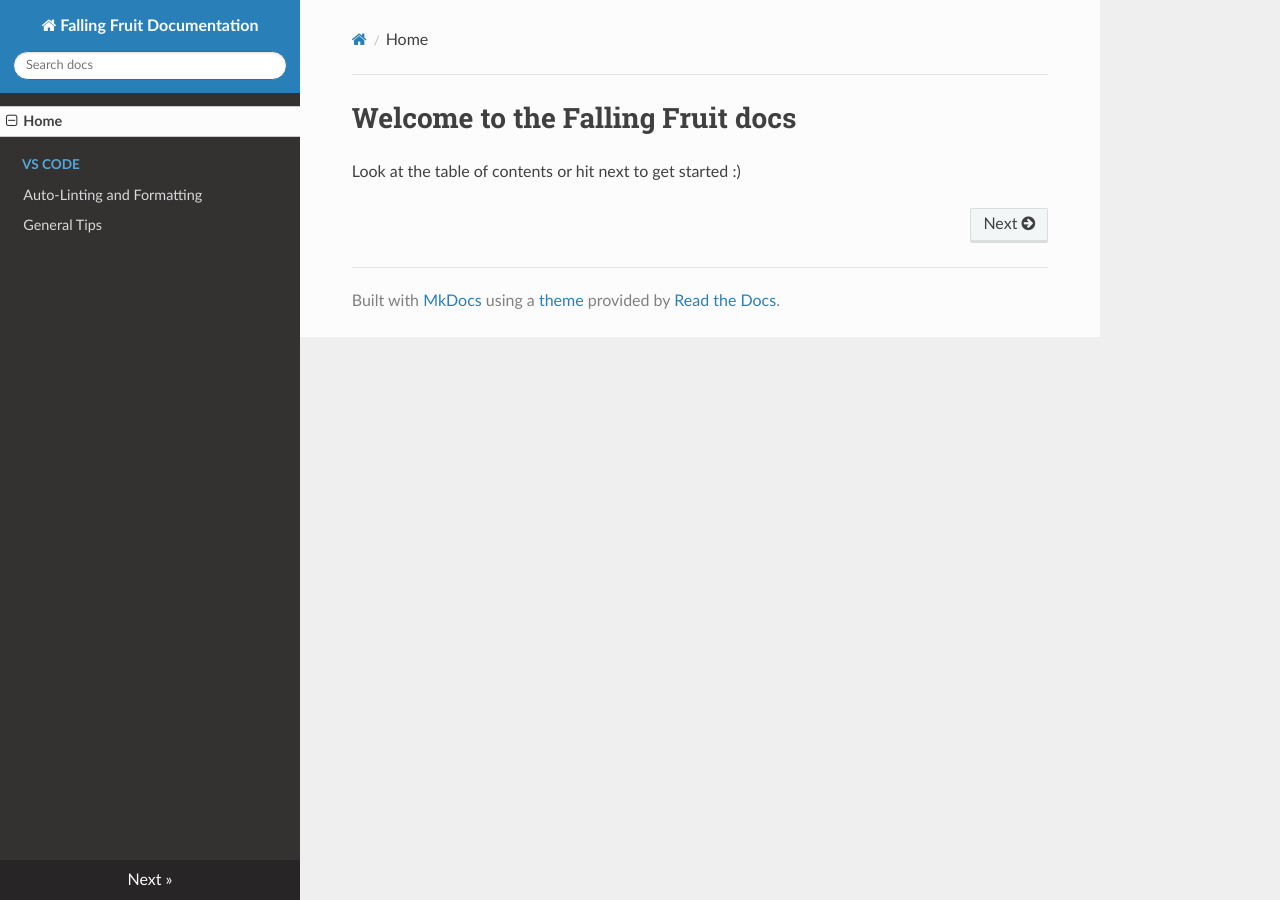
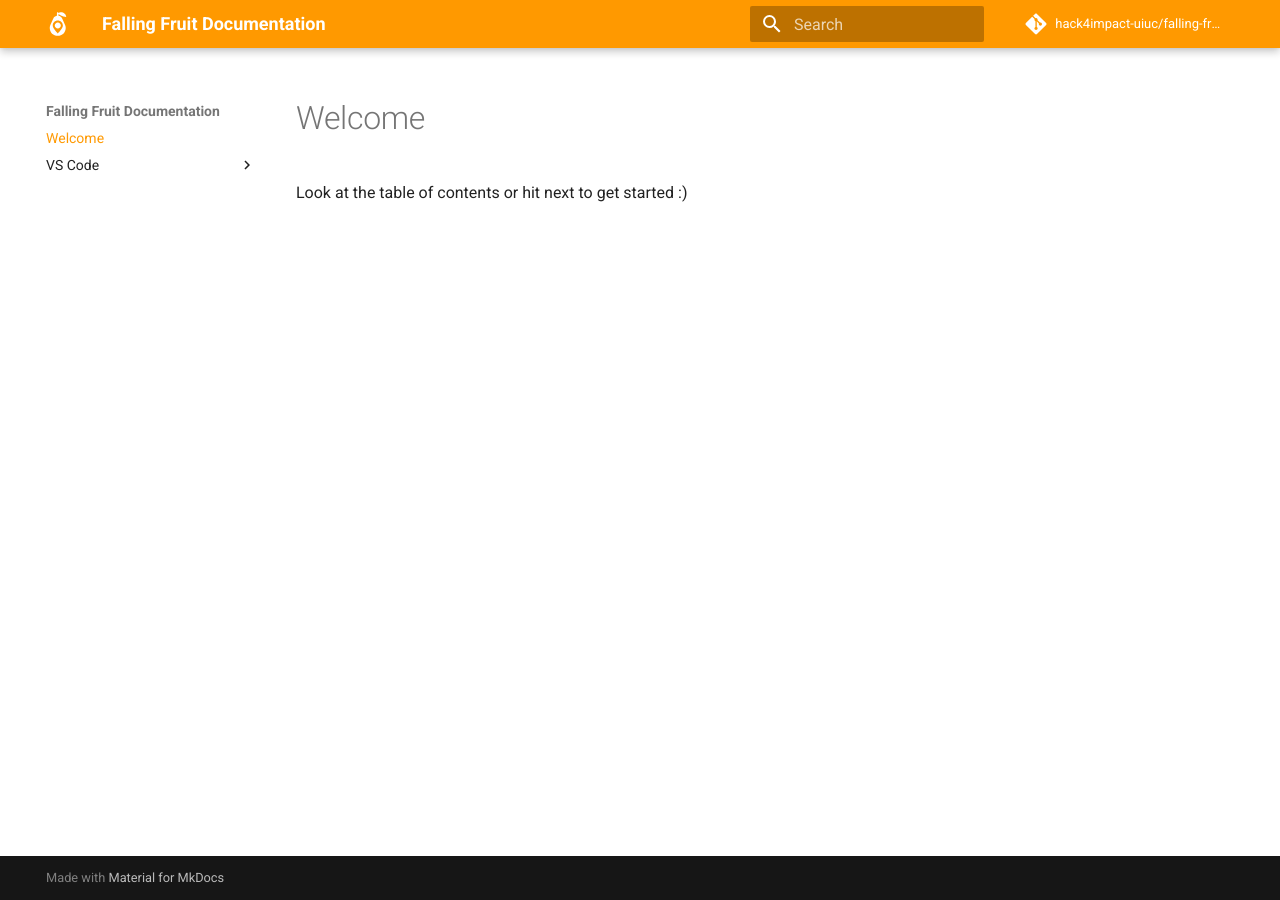
Before and after one commit to falling-fruit/falling-fruit-web, an MkDocs documentation site: the page built from docs/data/index.md, in a window 1280 px wide. Built offline with MkDocs 1.6.1 and Material for MkDocs 9.7.7, drawn with Linux system fonts in a browser that asks for light colours; nearby versions of some CDN libraries; comment, search, counter and statistics services are not loaded.

Commit message:
📚 Improve Docs (#172)
* add and migrate github wiki docs

* add spread docs to root of repo

* add custom nested dir: data

* add delete old spread

* add build steps to docs

* add material for mkdocs

* add theme docs

* add versioning, favicon, noindex

* add search

* add blue as accent

* add rename path

* add rename paths 2

* add awesome-pages

* add awesome-pages

```diff
--- /dev/null
+++ b/docs/data/_styles/index.css
@@ -0,0 +1,25 @@
+:root {
+  /* palette */
+  --orange: #ff9900;
+  --orange-light: #ffc266;
+  --orange-dark: #e68a00;
+
+  --blue: #4183c4;
+  --blue-transparent: #4183c46e;
+
+  /* overrides */
+  --md-primary-fg-color: var(--orange);
+  --md-primary-fg-color--light: var(--orange-light);
+  --md-primary-fg-color--dark: var(--orange-dark);
+
+  --md-accent-fg-color: var(--blue);
+  --md-accent-fg-color--transparent: var(--blue-transparent);
+}
+
+footer {
+  margin-top: 5em;
+}
+
+.md-header__title {
+  margin-left: 0;
+}
--- a/docs/data/index.md
+++ b/docs/data/index.md
@@ -1,3 +1,3 @@
-# Welcome to the Falling Fruit docs
+# Welcome
 
 Look at the table of contents or hit next to get started :)
--- /dev/null
+++ b/docs/html/main.html
@@ -0,0 +1,3 @@
+{% extends "base.html" %} {% block extrahead %}
+<meta property="robots" content="noindex, nofollow" />
+{% endblock %}
--- a/docs/mkdocs.yml
+++ b/docs/mkdocs.yml
@@ -1,8 +1,24 @@
 site_name: Falling Fruit Documentation
-nav:
-  - Home: 'index.md'
-  - 'VS Code':
-      - 'Auto-Linting and Formatting': 'vscode/auto-linting-and-formatting.md'
-      - 'General Tips': 'vscode/general-tips.md'
-theme: readthedocs
 docs_dir: 'data'
+
+theme:
+  name: material
+  custom_dir: html
+  logo: _assets/logo.svg
+  favicon: _assets/favicon.png
+
+plugins:
+  - search
+  - git-revision-date
+  - awesome-pages
+
+# css overrides
+extra_css:
+  - _styles/index.css
+
+# disable edit button
+edit_uri: ''
+
+# repository link
+repo_url: https://github.com/hack4impact-uiuc/falling-fruit/
+repo_name: hack4impact-uiuc/falling-fruit
--- a/docs/requirements.txt
+++ b/docs/requirements.txt
@@ -1 +1,4 @@
 mkdocs
+mkdocs-material
+mkdocs-git-revision-date-plugin
+mkdocs-awesome-pages-plugin
```
Also changed, not shown: docs/data/VS Code/auto-linting-and-formatting.md (renamed from docs/data/vscode/auto-linting-and-formatting.md), docs/data/VS Code/general-tips.md (renamed from docs/data/vscode/general-tips.md), docs/data/_assets/favicon.png (added), docs/data/_assets/logo.svg (added).
